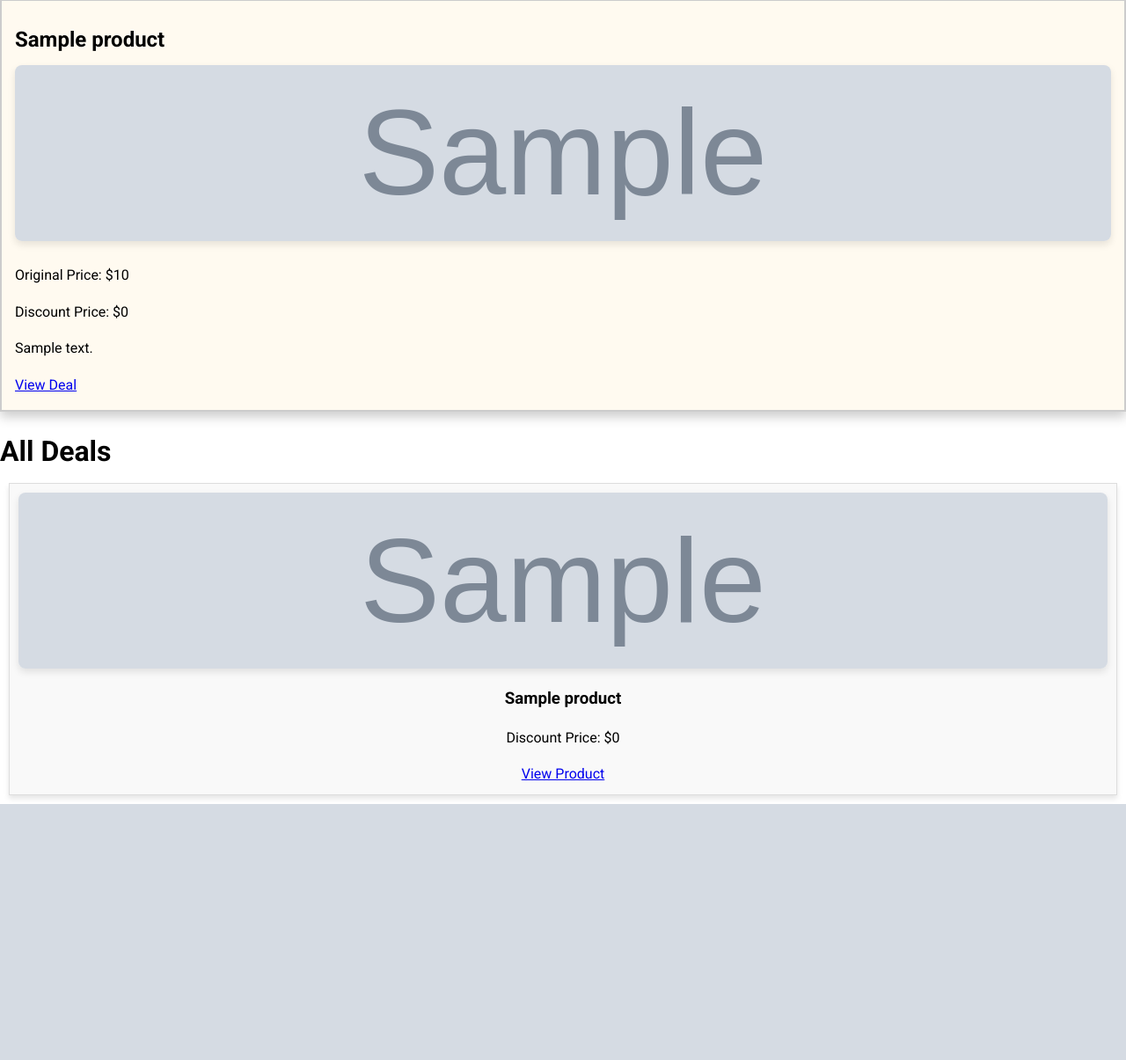
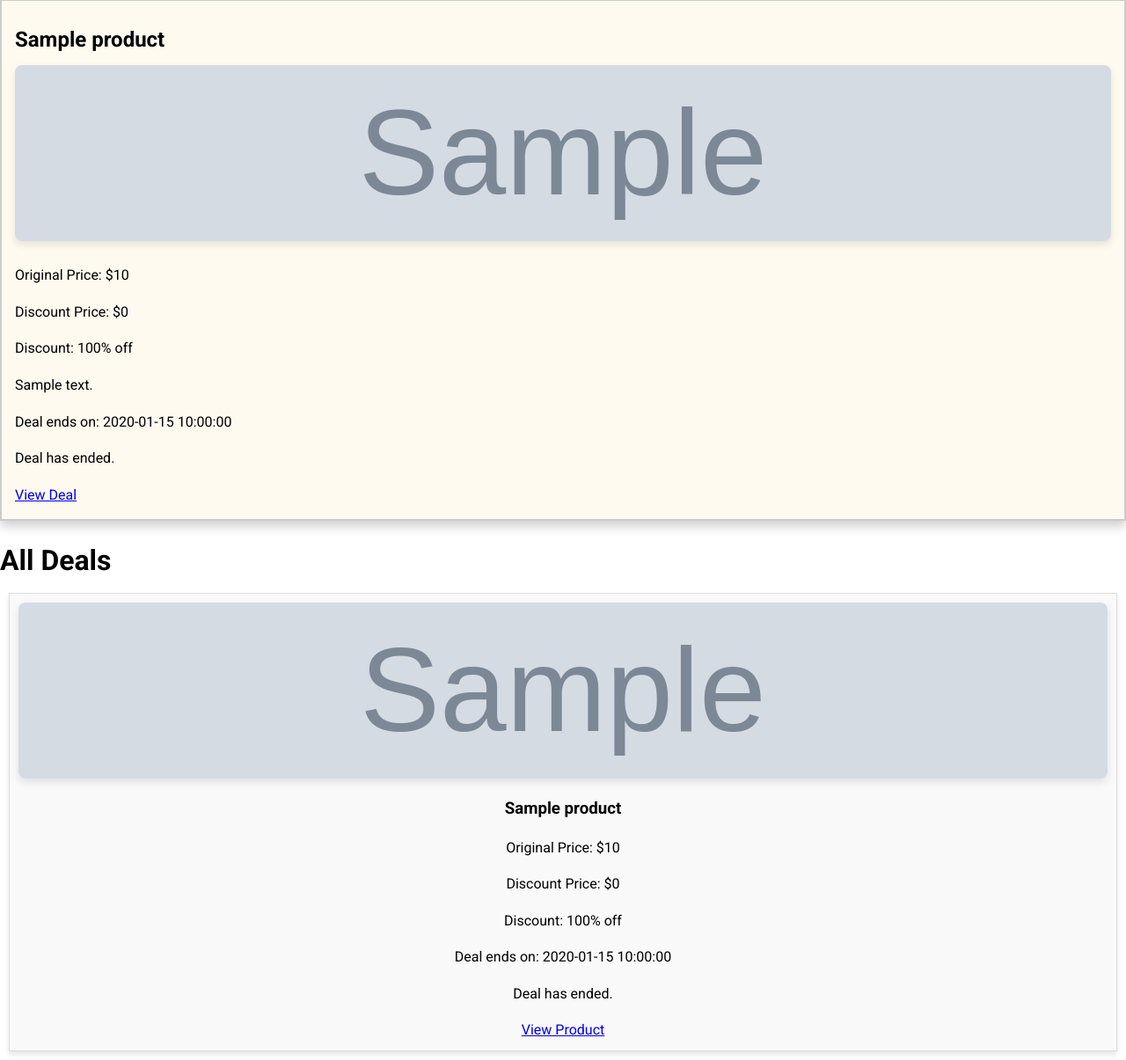
Before and after one commit to kevint024/overstock, a PHP site: page /overstock-daily-deals/index.php in a window 1280 px wide. Shown: the part 174-1379 px from the top of the page at 88% size. Before the commit the page ends 1088 px from the top, so only its background shows below. Run offline with PHP 8.4, Linux system fonts and the light colour scheme; tables that the repository leaves empty or names only in its code hold one stand-in row (values such as "Sample post"); grey boxes marked "Sample" are stand-in pictures.

Commit message:
Add countdown timer and discount calculation for 'Deal of the Day' and product pages

```diff
--- a/index.php
+++ b/index.php
@@ -2,7 +2,7 @@
 session_start();
 include __DIR__ . '/admin/db_connection.php';
 
-// Retrieve the deal of the day (assuming there's a flag or selection in your products table)
+// Retrieve the deal of the day
 $sql_deal_of_day = "SELECT * FROM products WHERE is_deal_of_day = 1 LIMIT 1";
 $result_deal_of_day = $conn->query($sql_deal_of_day);
 
@@ -28,13 +28,45 @@ $result_all_deals = $conn->query($sql_all_deals);
         <h1>Deal of the Day</h1>
         <?php if ($result_deal_of_day && $result_deal_of_day->num_rows > 0) {
             $deal_of_day = $result_deal_of_day->fetch_assoc();
+            $discount_percent = (($deal_of_day['original_price'] - $deal_of_day['discount_price']) / $deal_of_day['original_price']) * 100;
         ?>
             <div class="deal-of-day">
                 <h2><?php echo htmlspecialchars($deal_of_day['product_name']); ?></h2>
                 <img src="<?php echo htmlspecialchars($deal_of_day['main_image']); ?>" alt="<?php echo htmlspecialchars($deal_of_day['product_name']); ?>" class="product-image">
                 <p>Original Price: $<?php echo htmlspecialchars($deal_of_day['original_price']); ?></p>
                 <p>Discount Price: $<?php echo htmlspecialchars($deal_of_day['discount_price']); ?></p>
+                <p>Discount: <?php echo round($discount_percent, 2); ?>% off</p>
                 <p><?php echo htmlspecialchars($deal_of_day['description']); ?></p>
+
+                <!-- Countdown Timer for Deal of the Day -->
+                <?php if (!empty($deal_of_day['deal_end_date'])): ?>
+                    <p>Deal ends on: <?php echo htmlspecialchars($deal_of_day['deal_end_date']); ?></p>
+                    <p id="countdown_deal_of_day"></p>
+                    <script>
+                        // JavaScript Countdown Timer for Deal of the Day
+                        const dealEndDate = new Date('<?php echo htmlspecialchars($deal_of_day['deal_end_date']); ?>').getTime();
+
+                        function updateDealCountdown() {
+                            const now = new Date().getTime();
+                            const timeRemaining = dealEndDate - now;
+
+                            if (timeRemaining > 0) {
+                                const days = Math.floor(timeRemaining / (1000 * 60 * 60 * 24));
+                                const hours = Math.floor((timeRemaining % (1000 * 60 * 60 * 24)) / (1000 * 60 * 60));
+                                const minutes = Math.floor((timeRemaining % (1000 * 60 * 60)) / (1000 * 60));
+                                const seconds = Math.floor((timeRemaining % (1000 * 60)) / 1000);
+
+                                document.getElementById("countdown_deal_of_day").innerHTML =
+                                    `${days}d ${hours}h ${minutes}m ${seconds}s remaining`;
+                            } else {
+                                document.getElementById("countdown_deal_of_day").innerHTML = "Deal has ended.";
+                            }
+                        }
+
+                        setInterval(updateDealCountdown, 1000);
+                    </script>
+                <?php endif; ?>
+
                 <a href="product.php?product_id=<?php echo $deal_of_day['product_id']; ?>" class="view-deal">View Deal</a>
             </div>
         <?php } else { ?>
@@ -43,11 +75,47 @@ $result_all_deals = $conn->query($sql_all_deals);
 
         <h1>All Deals</h1>
         <div class="products-list">
-            <?php while ($product = $result_all_deals->fetch_assoc()) { ?>
+            <?php while ($product = $result_all_deals->fetch_assoc()) {
+                $discount_percent = (($product['original_price'] - $product['discount_price']) / $product['original_price']) * 100;
+            ?>
                 <div class="product-item">
                     <img src="<?php echo htmlspecialchars($product['main_image']); ?>" alt="<?php echo htmlspecialchars($product['product_name']); ?>" class="product-image">
                     <h3><?php echo htmlspecialchars($product['product_name']); ?></h3>
+                    <p>Original Price: $<?php echo htmlspecialchars($product['original_price']); ?></p>
                     <p>Discount Price: $<?php echo htmlspecialchars($product['discount_price']); ?></p>
+                    <p>Discount: <?php echo round($discount_percent, 2); ?>% off</p>
+
+                    <!-- Countdown Timer for All Deals -->
+                    <?php if (!empty($product['deal_end_date'])): ?>
+                        <p>Deal ends on: <?php echo htmlspecialchars($product['deal_end_date']); ?></p>
+                        <p id="countdown_<?php echo htmlspecialchars($product['product_id']); ?>"></p>
+                        <script>
+                            (function() {
+                                const countdownId = 'countdown_<?php echo htmlspecialchars($product['product_id']); ?>';
+                                const dealEndDate = new Date('<?php echo htmlspecialchars($product['deal_end_date']); ?>').getTime();
+
+                                function updateCountdown() {
+                                    const now = new Date().getTime();
+                                    const timeRemaining = dealEndDate - now;
+
+                                    if (timeRemaining > 0) {
+                                        const days = Math.floor(timeRemaining / (1000 * 60 * 60 * 24));
+                                        const hours = Math.floor((timeRemaining % (1000 * 60 * 60 * 24)) / (1000 * 60 * 60));
+                                        const minutes = Math.floor((timeRemaining % (1000 * 60 * 60)) / (1000 * 60));
+                                        const seconds = Math.floor((timeRemaining % (1000 * 60)) / 1000);
+
+                                        document.getElementById(countdownId).innerHTML =
+                                            `${days}d ${hours}h ${minutes}m ${seconds}s remaining`;
+                                    } else {
+                                        document.getElementById(countdownId).innerHTML = "Deal has ended.";
+                                    }
+                                }
+
+                                setInterval(updateCountdown, 1000);
+                            })();
+                        </script>
+                    <?php endif; ?>
+
                     <a href="product.php?product_id=<?php echo $product['product_id']; ?>" class="view-product">View Product</a>
                 </div>
             <?php } ?>
```
Also changed, not shown: product.php (+33 -0 lines).
